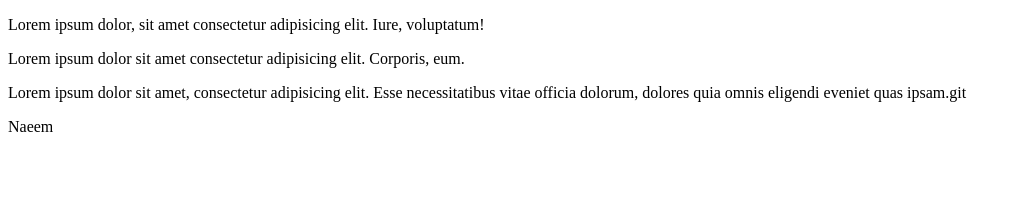
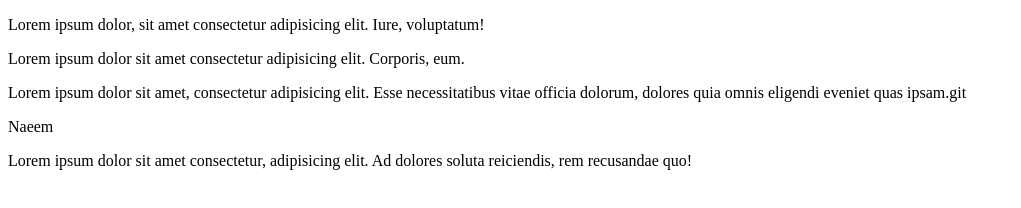
Before and after one commit to Naeem1505/test-repo, a plain HTML site: page index.html in a window 1280 px wide. Shown: the whole page, without its empty margins (0-1021 px from the left). Drawn offline with Linux system fonts and the light colour scheme.

Commit message:
well done website

```diff
--- a/index.html
+++ b/index.html
@@ -21,5 +21,7 @@
 
     <p>Naeem</p>
 
+    <p>Lorem ipsum dolor sit amet consectetur, adipisicing elit. Ad dolores soluta reiciendis, rem recusandae quo!</p>
+
 </body>
 </html>
```
